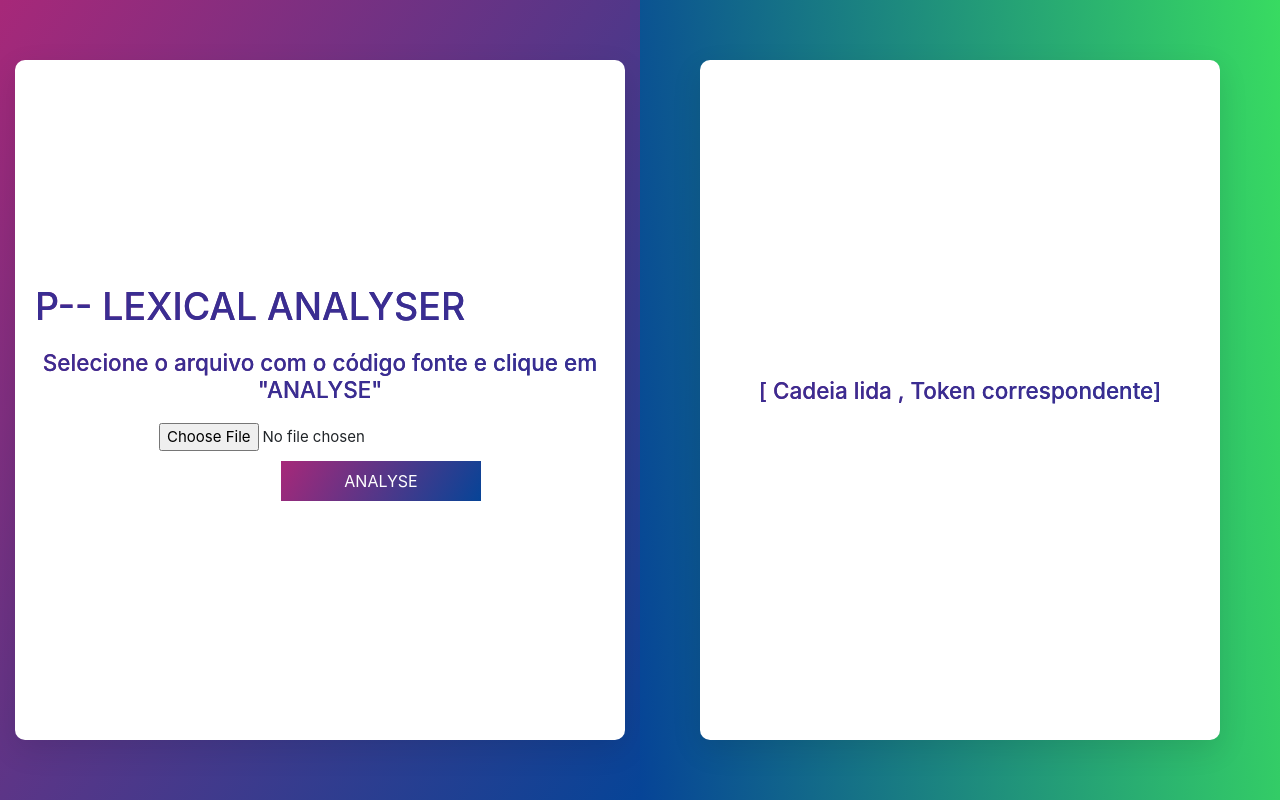
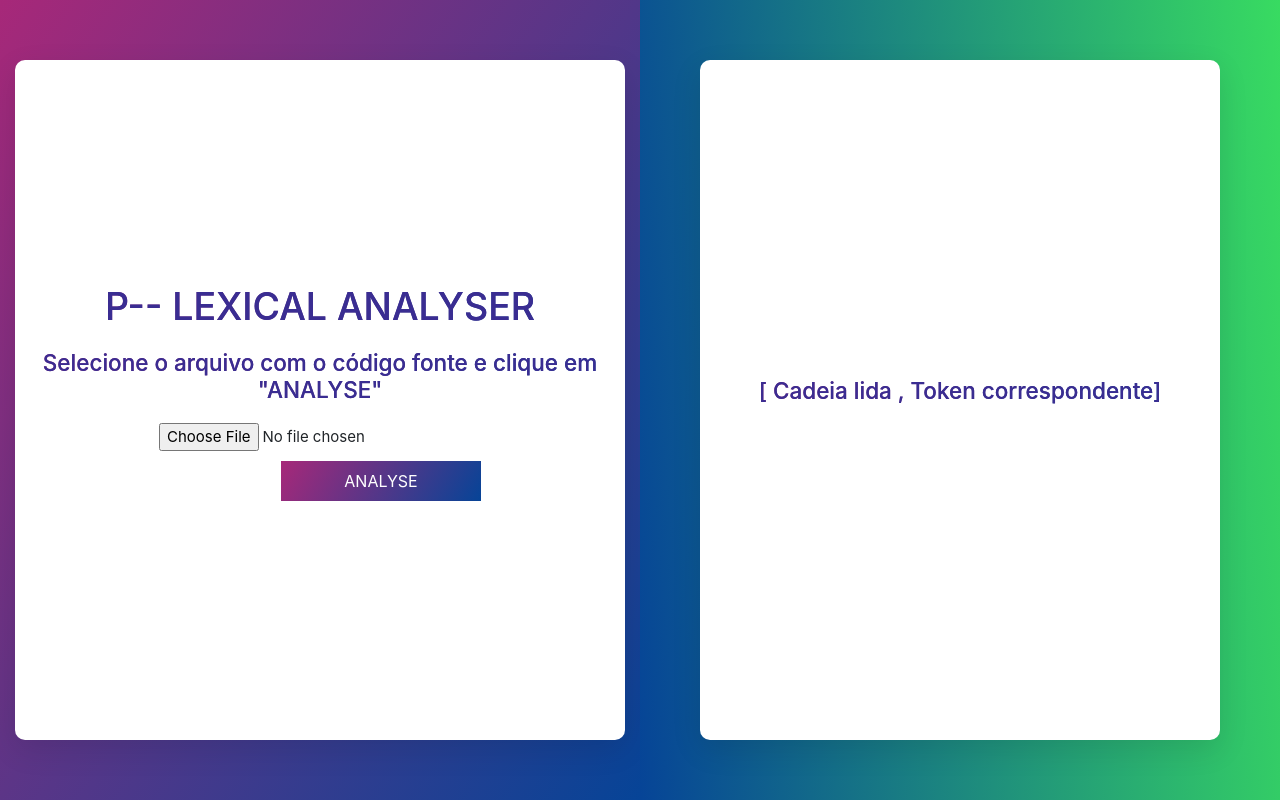
Before and after one commit to holondo/Theory-of-Computation-and-Compilers, a Flask app: page / in a window 1280 px wide. Run offline with Flask 2, Linux system fonts and the light colour scheme; some libraries are stand-ins or nearby versions.

```diff
--- a/Project/Lexical_Analyser/templates/home.html
+++ b/Project/Lexical_Analyser/templates/home.html
@@ -128,7 +128,7 @@
             <div class="row">
                 <div class="imput-output col-md-6 imput d-flex align-items-center justify-content-center">
 					<div class="imput-camps d-flex flex-column align-content-center justify-content-center">
-                        <h1 class="titulo text-start">P-- Lexical Analyser</h1>
+                        <h1 class="titulo text-center">P-- Lexical Analyser</h1>
                         <h2 class="subTitulo text-center">Selecione o arquivo com o código fonte e clique em "ANALYSE"</h2>
                         <div class="d-flex justify-content-center">
 
```
